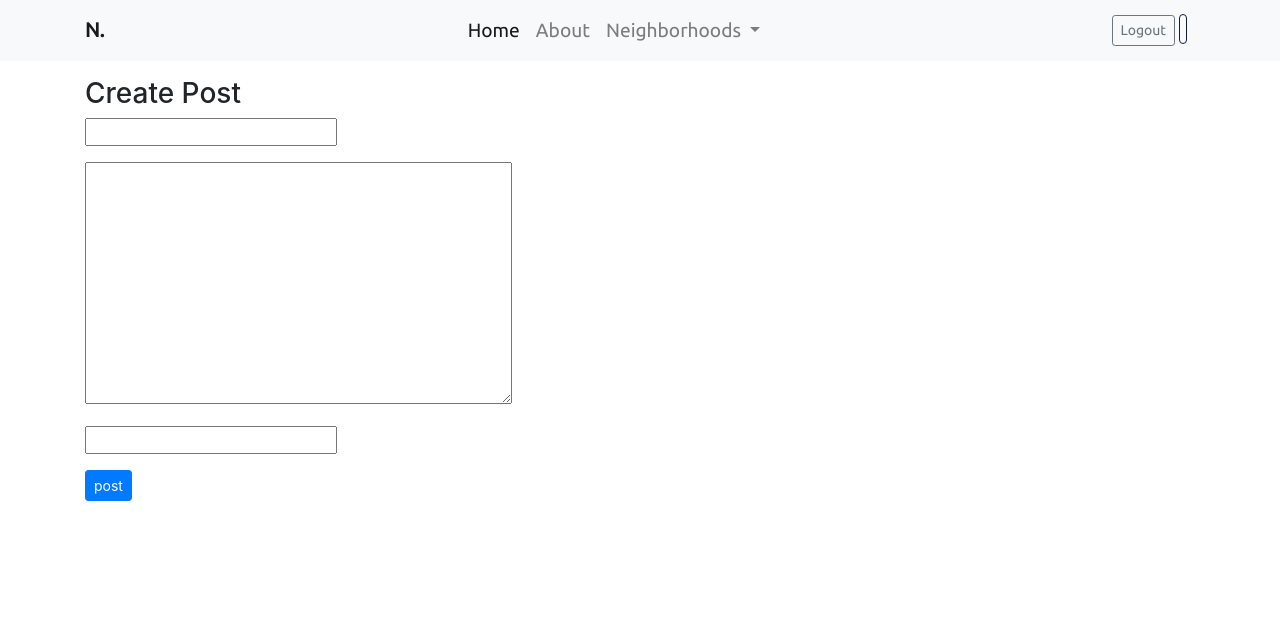
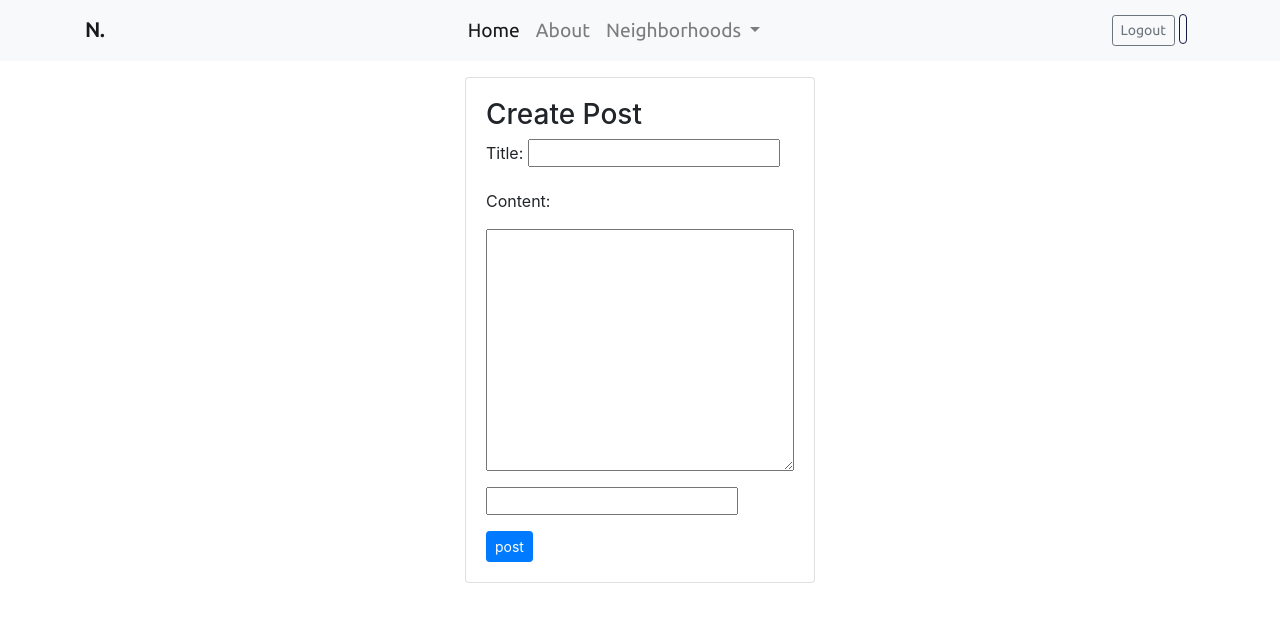
Before and after one commit to Willbeckh/ubuntu, a Django app: page /post/ in a window 1280 px wide. Shown: the top 622 px of the page. Run offline with Django 4.2, Linux system fonts and the light colour scheme; the visitor is signed in with stand-in values (Sample User, id 1); some libraries are stand-ins or nearby versions.

Commit message:
update post form template

```diff
--- a/watch_app/templates/watch/post_form.html
+++ b/watch_app/templates/watch/post_form.html
@@ -2,16 +2,27 @@
 
 <!--  -->
 {% block content %}
-<div class="form-cont">
+<div class="row">
+  <div class="col-4 mx-auto">
+    <div class="card">
+      <div class="card-body">
         <form action="" method="POST">
           {% csrf_token %}
           <h3>Create Post</h3>
           <div class="form-group">
-      <div class="input-control ">{{form.title}}</div>
+            <div class="input-control">
+              <label>Title:</label>
+              {{form.title}}</div>
           </div>
-    <div class="form-group">{{form.body}}</div>
+          <div class="input-group mb-3">
+            <p>Content: </p>
+            {{form.body}}
+          </div>
           <div class="form-group">{{form.picture}}</div>
           <input type="submit" value="post" class="btn btn-primary btn-sm" />
         </form>
       </div>
+    </div>
+  </div>
+</div>
 {% endblock %}
```
Lines whose indentation alone changed are shown as unchanged.
